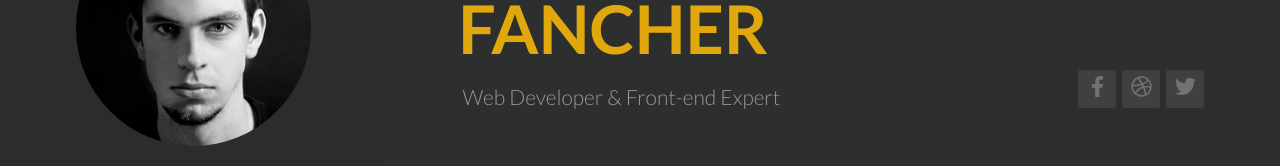
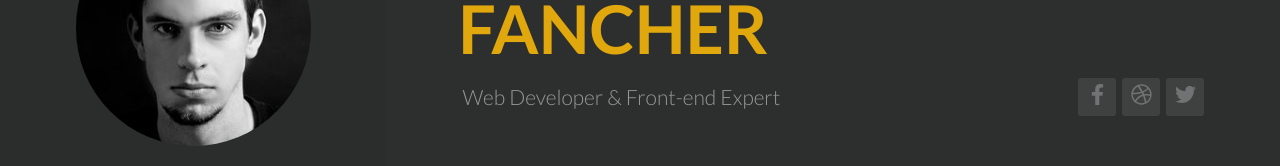
Before and after one commit to brandonfancher/resume-react, a React (Create React App) app: page / in a window 1280 px wide. Shown: the part 346-512 px from the top of the page. Built offline with nearby package versions, Linux system fonts and the light colour scheme.

Commit message:
Componentize social buttons in header and footer.

```diff
--- a/src/assets/css/main.css
+++ b/src/assets/css/main.css
@@ -1891,7 +1891,7 @@ img[height] {
   text-align: center;
 }
 
-.c-header__social-buttons {
+.c-header__top .c-social-buttons {
   -ms-flex-pack: center;
   justify-content: center;
 }
@@ -1944,7 +1944,7 @@ img[height] {
     text-align: left;
     margin-bottom: 0;
   }
-  .c-header__social-buttons {
+  .c-header__top .c-social-buttons {
     position: absolute;
     bottom: 0;
     right: 0;
@@ -1975,7 +1975,7 @@ img[height] {
   .c-footer__brand {
     margin-bottom: 0;
   }
-  .c-footer__social-buttons {
+  .c-footer__bottom .c-social-buttons {
     position: absolute;
     right: 0;
     bottom: 0;
--- a/src/components/Footer.js
+++ b/src/components/Footer.js
@@ -1,6 +1,6 @@
 import React from "react";
-import { FaFacebookF, FaDribbble, FaTwitter } from "react-icons/fa";
 import SectionHeader from "./SectionHeader";
+import SocialButtons from "./SocialButtons";
 
 const Footer = () => (
   <section className="o-section  t-section  o-section--footer">
@@ -94,39 +94,7 @@ const Footer = () => (
                   </div>
                 </div>
               </div>
-
-              <ul className="c-footer__social-buttons  c-social-buttons  o-content__body">
-                <li className="a-footer">
-                  <a
-                    href="https://www.facebook.com/RuvenThemes/"
-                    target="_blank"
-                    rel="noopener noreferrer"
-                    className="c-social-button  t-social-button"
-                  >
-                    <FaFacebookF className="fab fa-lg" />
-                  </a>
-                </li>
-                <li className="a-footer">
-                  <a
-                    href="https://dribbble.com/"
-                    target="_blank"
-                    rel="noopener noreferrer"
-                    className="c-social-button  t-social-button"
-                  >
-                    <FaDribbble className="fab fa-lg" />
-                  </a>
-                </li>
-                <li className="a-footer">
-                  <a
-                    href="https://twitter.com/_Ruven"
-                    target="_blank"
-                    rel="noopener noreferrer"
-                    className="c-social-button  t-social-button"
-                  >
-                    <FaTwitter className="fab fa-lg" />
-                  </a>
-                </li>
-              </ul>
+              <SocialButtons />
             </div>
           </div>
         </div>
--- a/src/components/Header.js
+++ b/src/components/Header.js
@@ -1,6 +1,6 @@
 import React from "react";
 import avatar from "../assets/images/header/avatar.jpg";
-import { FaFacebookF, FaDribbble, FaTwitter } from "react-icons/fa";
+import SocialButtons from "./SocialButtons";
 
 const Header = () => (
   <section className="o-section o-section--header  t-section  t-section--header">
@@ -43,38 +43,7 @@ const Header = () => (
                   </div>
                 </div>
 
-                <ul className="c-header__social-buttons  c-social-buttons">
-                  <li className="a-header">
-                    <a
-                      href="https://www.facebook.com/RuvenThemes/"
-                      target="_blank"
-                      rel="noopener noreferrer"
-                      className="c-social-button  t-social-button"
-                    >
-                      <FaFacebookF className="fab fa-lg" />
-                    </a>
-                  </li>
-                  <li className="a-header">
-                    <a
-                      href="https://dribbble.com/"
-                      target="_blank"
-                      rel="noopener noreferrer"
-                      className="c-social-button  t-social-button"
-                    >
-                      <FaDribbble className="fab fa-lg" />
-                    </a>
-                  </li>
-                  <li className="a-header">
-                    <a
-                      href="https://twitter.com/_Ruven"
-                      target="_blank"
-                      rel="noopener noreferrer"
-                      className="c-social-button  t-social-button"
-                    >
-                      <FaTwitter className="fab fa-lg" />
-                    </a>
-                  </li>
-                </ul>
+                <SocialButtons />
               </div>
 
               <div className="c-header__contact">
--- /dev/null
+++ b/src/components/SocialButtons.js
@@ -0,0 +1,31 @@
+import React from "react";
+import { FaFacebookF, FaDribbble, FaTwitter } from "react-icons/fa";
+
+const SocialButton = ({ children, link }) => (
+  <li>
+    <a
+      href={link}
+      target="_blank"
+      rel="noopener noreferrer"
+      className="c-social-button  t-social-button"
+    >
+      {children}
+    </a>
+  </li>
+);
+
+const SocialButtons = () => (
+  <ul className="c-social-buttons  o-content__body">
+    <SocialButton link="https://www.facebook.com/RuvenThemes/">
+      <FaFacebookF className="fab fa-lg" />
+    </SocialButton>
+    <SocialButton link="https://dribbble.com/">
+      <FaDribbble className="fab fa-lg" />
+    </SocialButton>
+    <SocialButton link="https://twitter.com/_Ruven">
+      <FaTwitter className="fab fa-lg" />
+    </SocialButton>
+  </ul>
+);
+
+export default SocialButtons;
```
